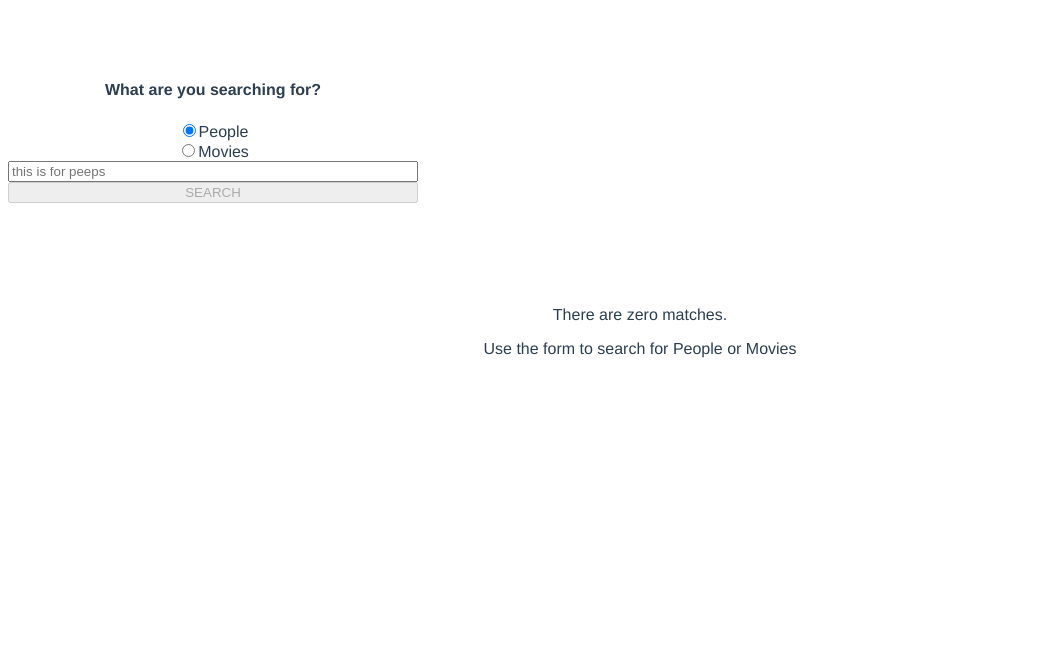
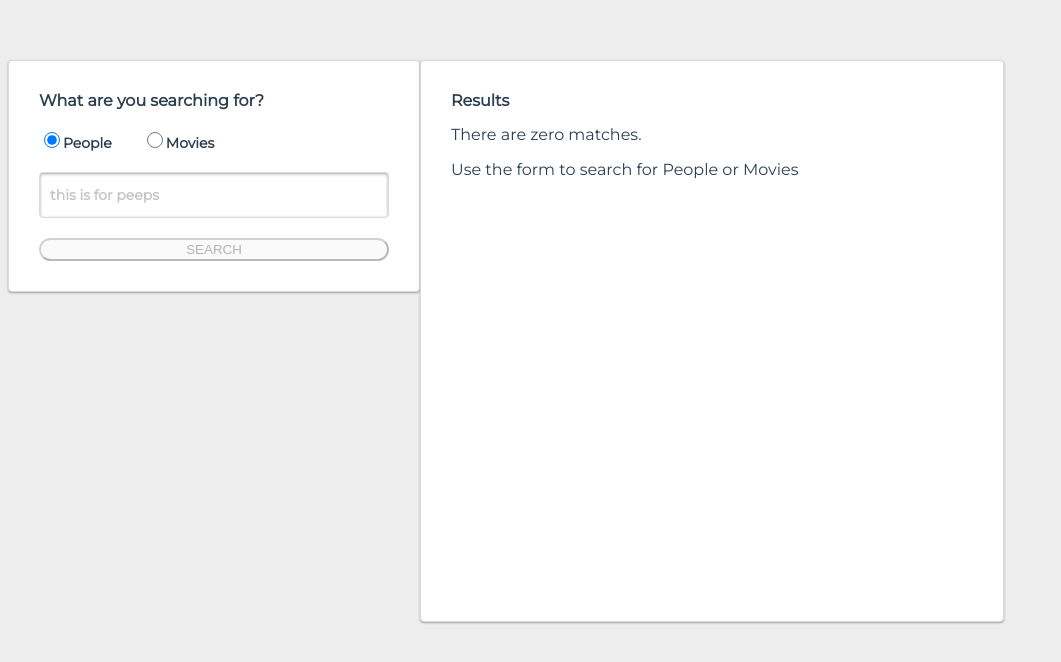
Before and after one commit to dmtrio/star-vue, a Vue app: page / in a window 1280 px wide. Shown: the top 662 px of the page, without its empty margins (0-1061 px from the left). Built offline with nearby package versions, Linux system fonts and the light colour scheme.

Commit message:
css styling search and results

```diff
--- a/src/App.vue
+++ b/src/App.vue
@@ -5,12 +5,37 @@
 </template>
 
 <style>
+
+@import url('https://fonts.googleapis.com/css?family=Montserrat');
+
+body {
+  background-color: #ededed;
+}
+
 #app {
-  font-family: "Avenir", Helvetica, Arial, sans-serif;
+  font-family: 'Montserrat', 'Avenir', Helvetica, Arial, sans-serif;
   -webkit-font-smoothing: antialiased;
   -moz-osx-font-smoothing: grayscale;
   text-align: center;
   color: #2c3e50;
   margin-top: 60px;
 }
+
+ /* standards */
+.shadow-standard {
+  box-shadow: 0px 1px 2px 0px rgba(132, 132, 132, 0.75);
+}
+
+.box-standard {
+  background-color: #ffffff;
+  border: 1px solid #dadada;
+  border-radius: 4px;
+  padding: 30px;
+}
+
+.title {
+  height: 18px;
+  margin: 0;
+  text-align: left;
+}
 </style>
--- a/src/components/Results.vue
+++ b/src/components/Results.vue
@@ -1,11 +1,13 @@
 <template>
-  <div class="results">
+  <div class="results shadow-standard box-standard">
+    <h4 class="title"> Results</h4>
     <div v-if="isSearching">
       <p>searching</p>
     </div>
     <div v-else-if="hasResults">
       <div v-for="result in results">
-        {{result.name}}
+        <div>{{result.name}}</div>
+        <button>See Details</button>
       </div>
     </div>
     <div v-else>
@@ -35,11 +37,13 @@ export default {
 </script>
 
 <style>
-.search {
+.results {
+  background-color: #ffffff;
   display: flex;
   flex-direction: column;
-  height: 230px;
-  width: 410px;
+  min-height: 500px;
+  width: 522px;
+  padding: 30px
 }
 .search h4 {
 
--- a/src/components/Search.vue
+++ b/src/components/Search.vue
@@ -1,16 +1,14 @@
 <template>
-  <div class="search">
-    <h4>What are you searching for?</h4>
+  <div class="search shadow-standard box-standard">
+    <h4 class="title">What are you searching for?</h4>
     <div>
       <input type="radio" id="people" name="searchtype" value="people" v-model="searchType" checked="checked">
       <label for="people">People</label>
-    </div>
-    <div>
       <input type="radio" id="movies" name="searchtype" value="movies" v-model="searchType">
       <label for="movies">Movies</label>
     </div>
-  <input :placeholder="placeholder" v-model="searchQuery" type="text" id="searchquery" name="search" required>
-  <button v-on:click="onSumbit" type="submit" class="submit-name" value="" :disabled="submitEnabled" >SEARCH</button>
+    <input :placeholder="placeholder" v-model="searchQuery" type="text" id="searchquery" name="search" required>
+    <button v-on:click="onSumbit" type="submit" class="button_submit" value="" :disabled="submitEnabled" >SEARCH</button>
   </div>
 </template>
 
@@ -38,7 +36,7 @@ export default {
   },
   methods: {
     onSumbit (e) {
-      this.$emit('searching')
+      this.$emit('updateSearching')
        apiService.init().search(this.searchType, this.searchQuery)
        .then((data) => {this.$emit('updateData', data)});
     }
@@ -46,18 +44,56 @@ export default {
 }
 </script>
 
-<style>
+<style scoped>
 .search {
   display: flex;
   flex-direction: column;
-  height: 230px;
-  width: 410px;
+  height: 170px;
+  width: 350px;
 }
-.search h4 {
-
+.search > * {
+  margin-bottom: 20px;
 }
 
-.search div {
+input[type="radio"] {
+  width: 16px;
+  height: 16px;
+  background-color: #0094ff;
+}
 
+label {
+  height: 16px;
+  margin-right: 30px;
+  font-size: 14px;
+  font-weight: bold;
+}
+
+#searchquery {
+  height: 40px;
+  padding: 10px;
+
+  border: 1px solid #dadada;
+  border-radius: 4px;
+
+  box-shadow: inset 0 1px 3px 0 rgba(132, 132, 132, 0.75);
+  background-color: #ffffff;
+}
+
+input::placeholder {
+  font-family: Montserrat;
+  font-size: 14px;
+  font-weight: bold;
+  font-style: normal;
+  font-stretch: normal;
+  line-height: normal;
+  letter-spacing: normal;
+  color: #c4c4c4;
+}
+
+.button_submit {
+  height: 34px;
+  width: 350px;
+  border-radius: 20px;
+  margin-bottom: 0px
 }
 </style>
--- a/src/router.js
+++ b/src/router.js
@@ -13,7 +13,12 @@ export default new Router({
       component: Main
     },
     {
-      path: '/*',
+      path: '/people/:person',
+      name: 'detail',
+      component: Details
+    },
+    {
+      path: '/movies/:movie',
       name: 'detail',
       component: Details
     }
--- a/src/views/Details.vue
+++ b/src/views/Details.vue
@@ -0,0 +1,48 @@
+<template>
+  <div class="details">
+    <div>
+      <p>There are zero matches.</p>
+      <p>Use the form to search for People or Movies</p>
+    </div>
+  </div>
+</template>
+
+<script>
+import apiService from '../utils/apiService.js'
+export default {
+  name: 'details',
+  data() {
+    return {
+      person: null
+    }
+  },
+  beforeMount() {
+      apiService.init().search('people', this.$route.params.person)
+      .then((data) => {this.person = data.results[0]});
+      console.log(this.person)
+  },
+  computed: {
+  },
+  methods: {
+    getData () {
+
+    }
+  }
+}
+</script>
+
+<style>
+.search {
+  display: flex;
+  flex-direction: column;
+  height: 230px;
+  width: 410px;
+}
+.search h4 {
+
+}
+
+.search div {
+
+}
+</style>
--- a/src/views/Main.vue
+++ b/src/views/Main.vue
@@ -3,7 +3,7 @@
     <!-- LawnStarter -->
     <Search
       @updateData="setData"
-      @searching="searching"
+      @updateSearching="setSearching"
     ></Search>
     <Results
       :results="results"
@@ -29,8 +29,8 @@ export default {
       this.data = data
       this.results = data.results
     },
-    searching () {
-      // console.log('called', data)
+    setSearching () {
+      console.log('searching')
       this.searching = true
     }
   }
@@ -39,11 +39,15 @@ export default {
 
 <style>
 .main {
-  font-family: "Avenir", Helvetica, Arial, sans-serif;
-  -webkit-font-smoothing: antialiased;
-  -moz-osx-font-smoothing: grayscale;
-  text-align: center;
+  /* font-family: "Avenir", Helvetica, Arial, sans-serif; */
+  /* -webkit-font-smoothing: antialiased; */
+  /* -moz-osx-font-smoothing: grayscale; */
+  text-align: left;
   color: #2c3e50;
   margin-top: 60px;
+
+  display: flex;
+  flex-direction: row;
+
 }
 </style>
```
